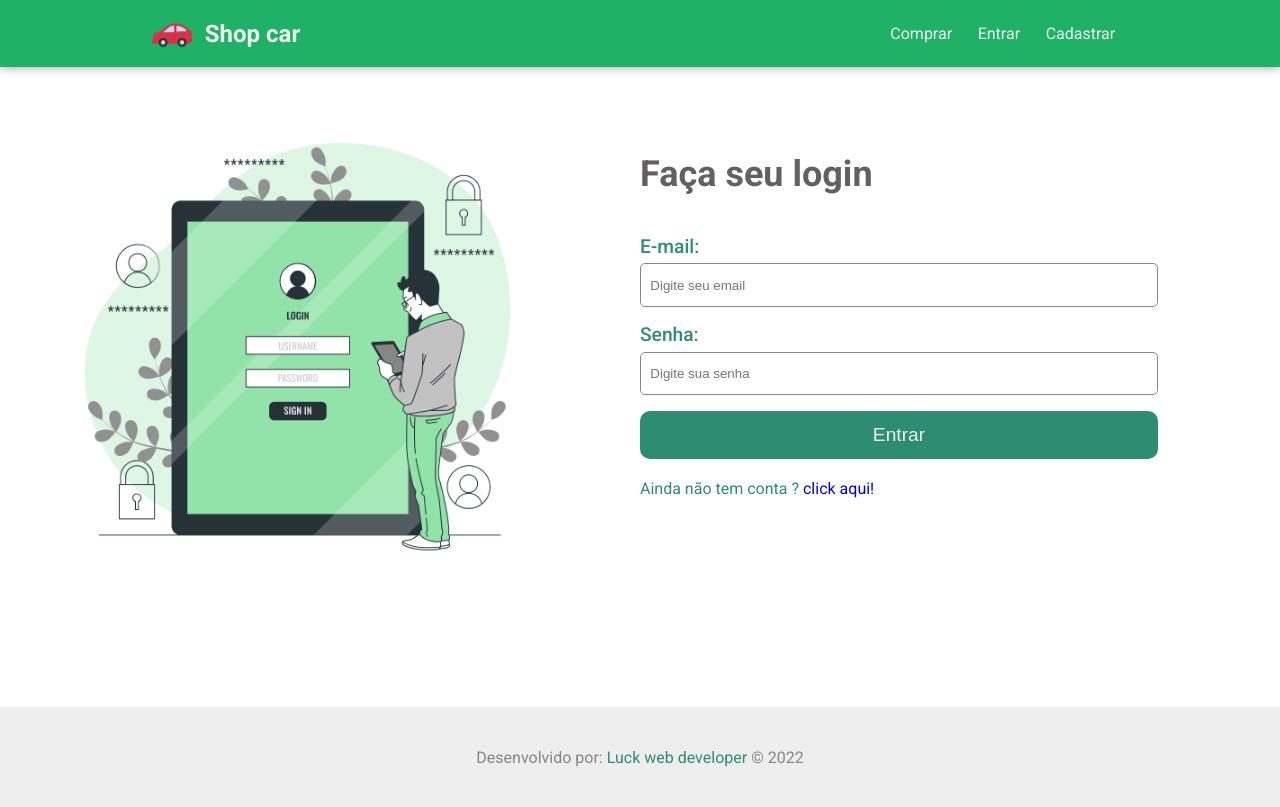
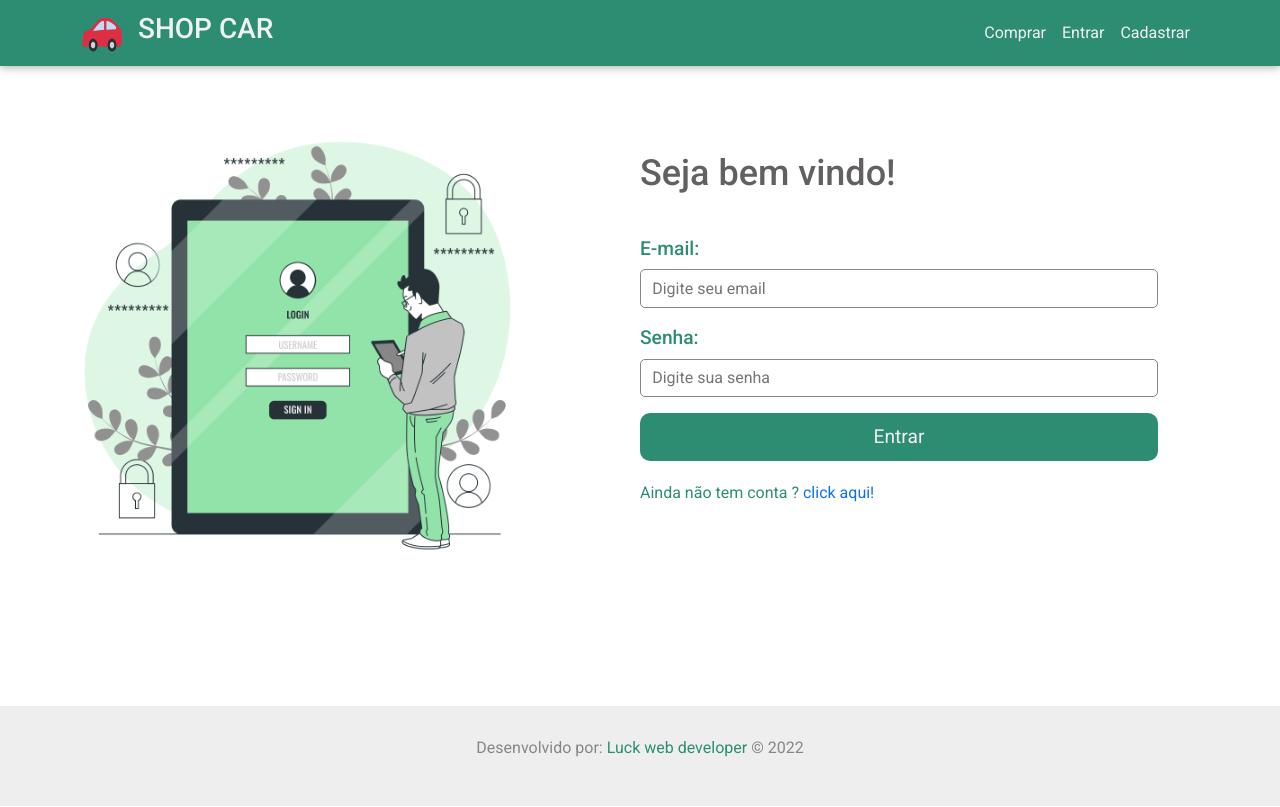
Before and after one commit to JuniorPaula/frontend-seminovos, a React (Create React App) app: page /login in a window 1280 px wide. Built offline with nearby package versions, Linux system fonts and the light colour scheme.

Commit message:
Implement and configurate react bootstrap of the project

```diff
--- a/package.json
+++ b/package.json
@@ -7,9 +7,11 @@
     "@testing-library/react": "^12.1.2",
     "@testing-library/user-event": "^13.5.0",
     "axios": "^0.25.0",
+    "bootstrap": "^5.1.3",
     "events": "^3.3.0",
     "prop-types": "^15.8.1",
     "react": "^17.0.2",
+    "react-bootstrap": "^2.1.2",
     "react-dom": "^17.0.2",
     "react-icons": "^4.3.1",
     "react-router-dom": "^6.2.1",
--- a/src/components/Header/index.js
+++ b/src/components/Header/index.js
@@ -1,42 +1,54 @@
 import { useContext } from 'react';
-import { Link } from 'react-router-dom';
-import { HeaderContainer, Navbar } from './styled';
+import { HeaderContainer } from './styled';
 import Logo from '../../assets/img/logo.png';
 import { Context } from '../../context/userContex';
 import { FaSignOutAlt } from 'react-icons/fa';
+import { Container, Nav, Navbar } from 'react-bootstrap';
 
 const Header = () => {
   const { authenticated, logOut } = useContext(Context);
 
   return (
     <HeaderContainer>
-      <Navbar>
-        <div className="navbar-logo">
-          <img src={Logo} alt="Logo Shop car" />
-          <h2>Shop car</h2>
-        </div>
-        <ul>
-          <li>
-            <Link to="/">Comprar</Link>
-          </li>
+      <Navbar collapseOnSelect expand="lg">
+        <Container>
+          <Navbar.Brand href="/">
+            <img
+              src={Logo}
+              width="40"
+              height="40"
+              className="d-inline-block align-top"
+              alt="logo shop car"
+            />
+          </Navbar.Brand>
+          <Navbar.Toggle aria-controls="responsive-navbar-nav" />
+          <Navbar.Collapse id="responsive-navbar-nav">
+            <Nav className="me-auto">
+              <h3>SHOP CAR</h3>
+            </Nav>
+            <Nav>
+              <Nav.Link className="link" href="/">
+                Comprar
+              </Nav.Link>
               {authenticated ? (
                 <>
-              <p>Logado!</p>
-              <li onClick={logOut}>
-                <FaSignOutAlt />
-              </li>
+                  <Nav.Link eventKey={2} className="link" onClick={logOut}>
+                    Sair <FaSignOutAlt />
+                  </Nav.Link>
                 </>
               ) : (
                 <>
-              <li>
-                <Link to="/login">Entrar</Link>
-              </li>
-              <li>
-                <Link to="/register">Cadastrar</Link>
-              </li>
+                  <Nav.Link eventKey={2} className="link" href="/login">
+                    Entrar
+                  </Nav.Link>
+                  <Nav.Link eventKey={2} className="link" href="/register">
+                    Cadastrar
+                  </Nav.Link>
                 </>
               )}
-        </ul>
+            </Nav>
+          </Navbar.Collapse>
+        </Container>
       </Navbar>
     </HeaderContainer>
   );
--- a/src/components/Header/styled.js
+++ b/src/components/Header/styled.js
@@ -1,37 +1,12 @@
 import styled from 'styled-components';
-import { lightGreenColor } from '../../config/colors';
+import { primaryColor } from '../../config/colors';
 
 export const HeaderContainer = styled.header`
-  background-color: ${lightGreenColor};
+  background-color: ${primaryColor};
   color: #f1f1f1;
   box-shadow: 0 0 10px rgba(0, 0, 0, 0.4);
-`;
 
-export const Navbar = styled.nav`
-  display: flex;
-  justify-content: space-between;
-  width: 1024px;
-  margin: 0 auto;
-  padding: 1em 1.5em;
-
-  .navbar-logo {
-    display: flex;
-    align-items: center;
-
-    img {
-      width: 40px;
-      margin-right: 0.8em;
-    }
-  }
-
-  ul {
-    display: flex;
-    align-items: center;
-  }
-
-  li,
-  a {
+  .navbar-nav .nav-link {
     color: #f1f1f1;
-    padding: 0.5em 0.4em;
   }
 `;
--- a/src/components/Input/styled.js
+++ b/src/components/Input/styled.js
@@ -13,7 +13,7 @@ export const InputContainer = styled.div`
   }
 
   input {
-    padding: 1em 0.7em;
+    padding: 0.4em 0.7em;
     border-radius: 5px;
     border: 1px solid ${lightGrayColor};
   }
--- a/src/index.js
+++ b/src/index.js
@@ -1,6 +1,7 @@
 import React from 'react';
 import ReactDOM from 'react-dom';
 import App from './App';
+import 'bootstrap/dist/css/bootstrap.min.css';
 import GlobalStyles from './styles/GlobalStyles';
 
 ReactDOM.render(
--- a/src/pages/auth/login/index.js
+++ b/src/pages/auth/login/index.js
@@ -11,10 +11,10 @@ const Login = () => {
   return (
     <LoginContainer>
       <div className="box-left">
-        <img src={LogoLogin} />
+        <img src={LogoLogin} className="img-fluid" />
       </div>
       <div className="box-right">
-        <h2>Faça seu login</h2>
+        <h2>Seja bem vindo!</h2>
         <form>
           <Input
             text="E-mail"
--- a/src/styles/GlobalStyles.js
+++ b/src/styles/GlobalStyles.js
@@ -20,7 +20,7 @@ export default createGlobalStyle`
     border: none;
     background: ${primaryColor};
     color: #fff;
-    padding: 10px 18px;
+    padding: 4em 8em;
     font-size: 18px;
     transition: all 300ms;
     border-radius: 5px;
```
Also changed, not shown: 1 other file (tests, documents, lock files or other folders). Lines whose indentation alone changed are shown as unchanged.
